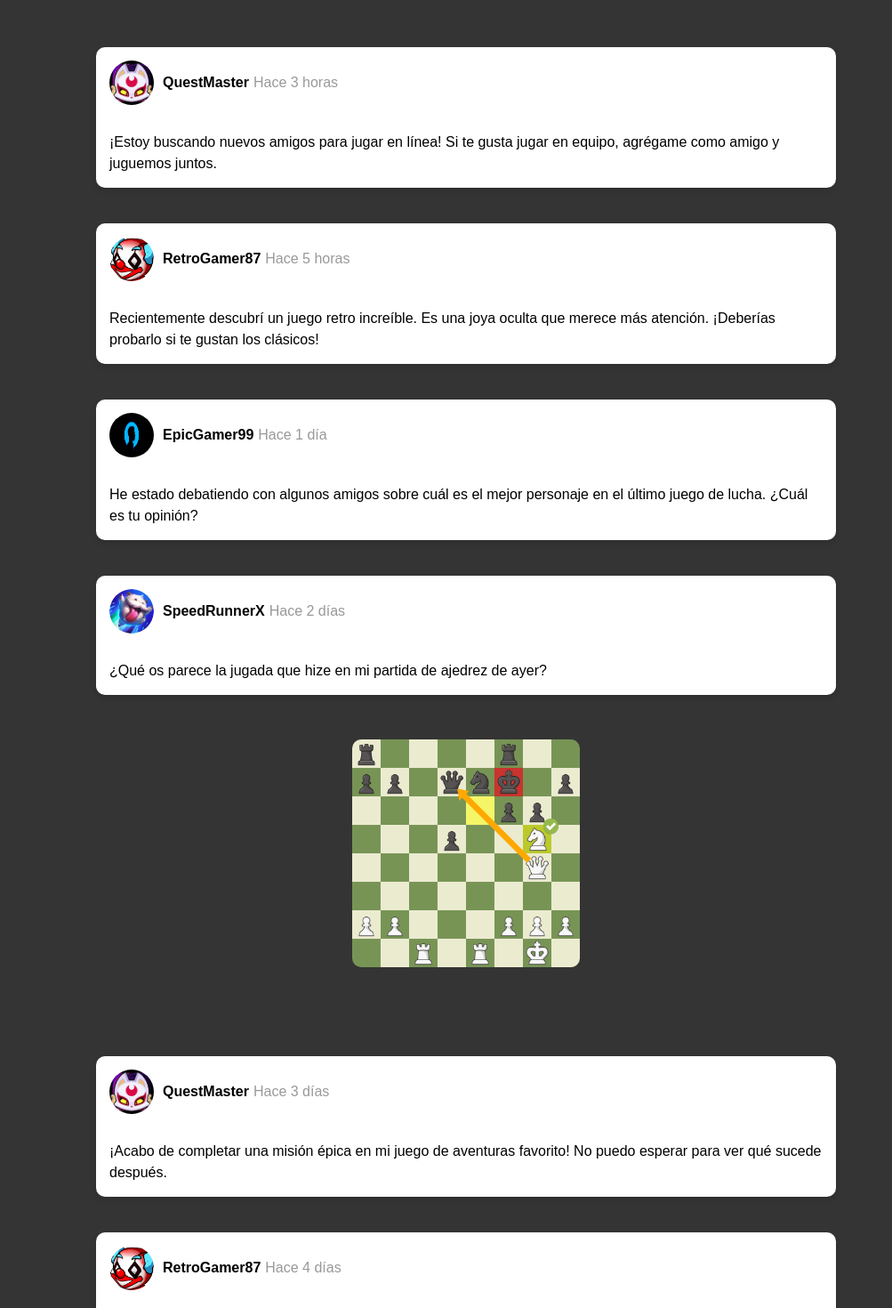
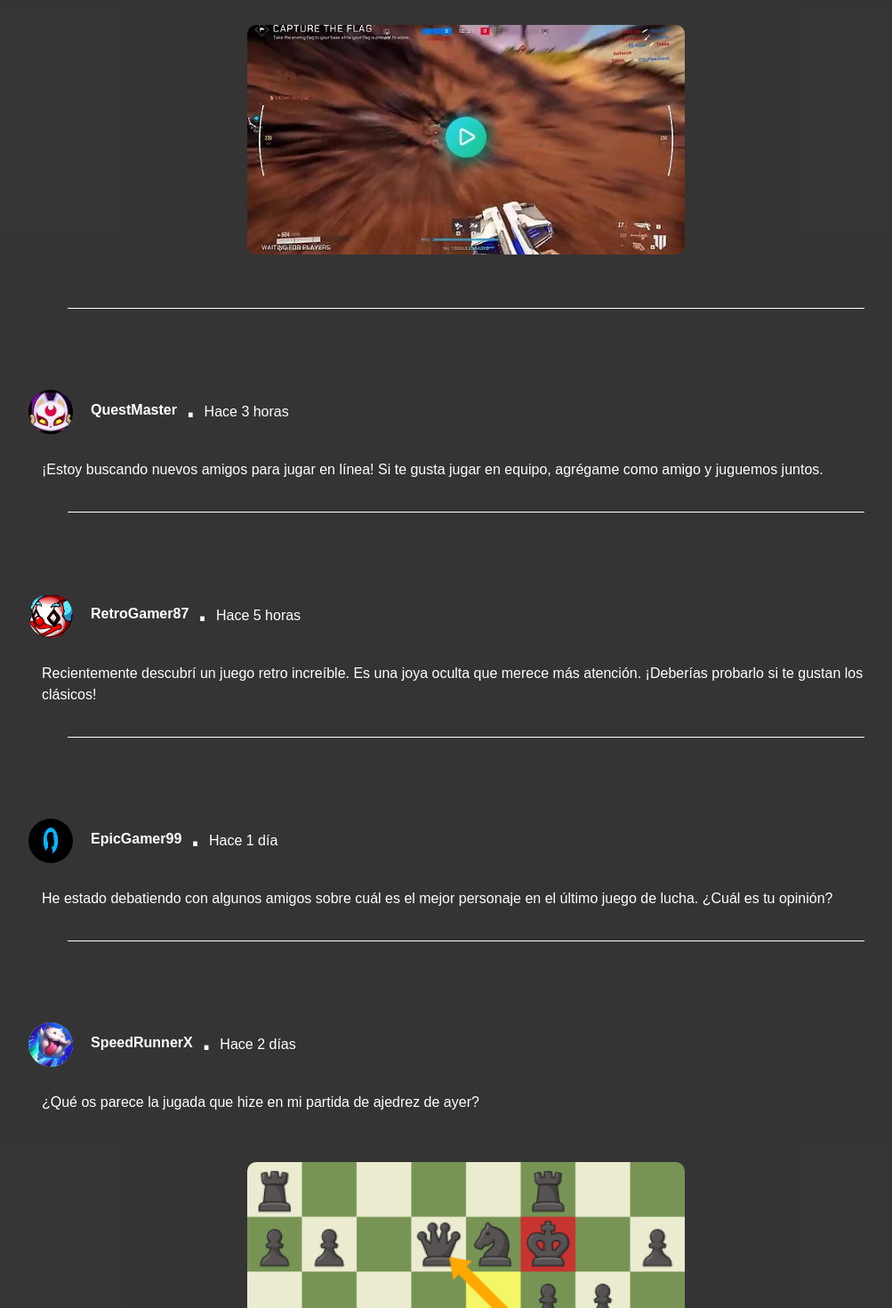
Before and after one commit to mariacornejor/PIISproject, a React (Vite) app: page /foros in a window 1280 px wide. Shown: the part 1260-2730 px from the top of the page at 89% size, without its empty margins (116-1119 px from the left). Built offline with nearby package versions, Linux system fonts and the light colour scheme.

Commit message:
ForosActu

```diff
--- a/src/pages/components/Foros.tsx
+++ b/src/pages/components/Foros.tsx
@@ -1,3 +1,4 @@
+import React, { useState } from "react";
 import Navbar from "../../ui/components/Navbar";
 import banner from "../../assets/images/banner.png";
 import Secondbar from "../../ui/components/Secondbar";
@@ -11,87 +12,83 @@ import postImage3 from "../../assets/images/bugforo.webp";
 import "../../ui/css/Foros.css";
 
 function Foros() {
+  const [posts, setPosts] = useState([
+    {
+      userAvatar: userAvatar1,
+      username: "EpicGamer99",
+      timestamp: "Hace 5 minutos",
+      message: "¡Acabo de alcanzar el nivel 50 en el último juego de rol que he estado jugando! ¿Alguien más ha llegado tan lejos?",
+      image: postImage1,
+    },
+    {
+      userAvatar: userAvatar2,
+      username: "SpeedRunnerX",
+      timestamp: "Hace 1 hora",
+      message: "He encontrado un bug en el último parche de actualización del juego de disparos. ¿Alguien más ha experimentado esto?",
+      image: postImage3,
+    },
+    {
+      userAvatar: userAvatar3,
+      username: "QuestMaster",
+      timestamp: "Hace 3 horas",
+      message: "¡Estoy buscando nuevos amigos para jugar en línea! Si te gusta jugar en equipo, agrégame como amigo y juguemos juntos.",
+    },
+    {
+      userAvatar: userAvatar4,
+      username: "RetroGamer87",
+      timestamp: "Hace 5 horas",
+      message: "Recientemente descubrí un juego retro increíble. Es una joya oculta que merece más atención. ¡Deberías probarlo si te gustan los clásicos!",
+    },
+    {
+      userAvatar: userAvatar1,
+      username: "EpicGamer99",
+      timestamp: "Hace 1 día",
+      message: "He estado debatiendo con algunos amigos sobre cuál es el mejor personaje en el último juego de lucha. ¿Cuál es tu opinión?",
+    },
+    {
+      userAvatar: userAvatar2,
+      username: "SpeedRunnerX",
+      timestamp: "Hace 2 días",
+      message: "¿Qué os parece la jugada que hize en mi partida de ajedrez de ayer?",
+      image: postImage2,
+    },
+    {
+      userAvatar: userAvatar3,
+      username: "QuestMaster",
+      timestamp: "Hace 3 días",
+      message: "¡Acabo de completar una misión épica en mi juego de aventuras favorito! No puedo esperar para ver qué sucede después.",
+    },
+    {
+      userAvatar: userAvatar4,
+      username: "RetroGamer87",
+      timestamp: "Hace 4 días",
+      message: "He estado jugando un juego indie recientemente y estoy impresionado por el arte pixelado. ¿Alguien más aprecia el arte retro en los juegos?",
+    },
+  ]);
+
   return (
     <div>
       <Navbar />
+      <div className="extra-space"></div>
       <img className="banner" src={banner} alt="Banner de la página de foros" />
       <div className="bg-background body-font relative justify-center">
         <Secondbar />
         <div className="forum-container">
-         <div className="forum">
+          {posts.map((post) => (
+            <div key={post.username} className="post">
               <div className="user-info">
-             <img className="user-avatar" src={userAvatar1} alt="Avatar del usuario" />
-             <p className="username">EpicGamer99</p>
-             <p className="timestamp">Hace 5 minutos</p>
+                <img className="user-avatar" src={post.userAvatar} alt="Avatar del usuario" />
+                <div className="username-timestamp">
+                  <p className="username">{post.username}</p>
+                  <div className="timestamp">{post.timestamp}</div>
                 </div>
-           <p className="message">¡Acabo de alcanzar el nivel 50 en el último juego de rol que he estado jugando! ¿Alguien más ha llegado tan lejos?</p>
               </div>
-         <img className="forum-image" src={postImage1} alt="Imagen del foro" />
-         <div className="spacer"></div>
-         <div className="forum">
-           <div className="user-info">
-             <img className="user-avatar" src={userAvatar2} alt="Avatar del usuario" />
-             <p className="username">SpeedRunnerX</p>
-             <p className="timestamp">Hace 1 hora</p>
+              <div className="extra-space-user"></div>
+              <div className="post-content">{post.message}</div>
+              {post.image && <img className="forum-image" src={post.image} alt="Imagen del foro" />}
+              <div className="separator-short"></div>
             </div>
-           <p className="message">He encontrado un bug en el último parche de actualización del juego de disparos. ¿Alguien más ha experimentado esto?</p>
-         </div>
-         <img className="forum-image" src={postImage3} alt="Imagen del foro" />
-         <div className="spacer"></div>
-         <div className="forum">
-           <div className="user-info">
-             <img className="user-avatar" src={userAvatar3} alt="Avatar del usuario" />
-             <p className="username">QuestMaster</p>
-             <p className="timestamp">Hace 3 horas</p>
-           </div>
-           <p className="message">¡Estoy buscando nuevos amigos para jugar en línea! Si te gusta jugar en equipo, agrégame como amigo y juguemos juntos.</p>
-         </div>
-         <div className="spacer"></div>
-         <div className="forum">
-           <div className="user-info">
-             <img className="user-avatar" src={userAvatar4} alt="Avatar del usuario" />
-             <p className="username">RetroGamer87</p>
-             <p className="timestamp">Hace 5 horas</p>
-           </div>
-           <p className="message">Recientemente descubrí un juego retro increíble. Es una joya oculta que merece más atención. ¡Deberías probarlo si te gustan los clásicos!</p>
-         </div>
-         <div className="spacer"></div>
-         <div className="forum">
-           <div className="user-info">
-             <img className="user-avatar" src={userAvatar1} alt="Avatar del usuario" />
-             <p className="username">EpicGamer99</p>
-             <p className="timestamp">Hace 1 día</p>
-           </div>
-           <p className="message">He estado debatiendo con algunos amigos sobre cuál es el mejor personaje en el último juego de lucha. ¿Cuál es tu opinión?</p>
-         </div>
-         <div className="spacer"></div>
-         <div className="forum">
-           <div className="user-info">
-             <img className="user-avatar" src={userAvatar2} alt="Avatar del usuario" />
-             <p className="username">SpeedRunnerX</p>
-             <p className="timestamp">Hace 2 días</p>
-           </div>
-           <p className="message">¿Qué os parece la jugada que hize en mi partida de ajedrez de ayer?</p>
-         </div>
-         <img className="forum-image" src={postImage2} alt="Imagen del foro" />
-         <div className="spacer"></div>
-         <div className="forum">
-           <div className="user-info">
-             <img className="user-avatar" src={userAvatar3} alt="Avatar del usuario" />
-             <p className="username">QuestMaster</p>
-             <p className="timestamp">Hace 3 días</p>
-           </div>
-           <p className="message">¡Acabo de completar una misión épica en mi juego de aventuras favorito! No puedo esperar para ver qué sucede después.</p>
-         </div>
-         <div className="spacer"></div>
-         <div className="forum">
-           <div className="user-info">
-             <img className="user-avatar" src={userAvatar4} alt="Avatar del usuario" />
-             <p className="username">RetroGamer87</p>
-             <p className="timestamp">Hace 4 días</p>
-           </div>
-           <p className="message">He estado jugando un juego indie recientemente y estoy impresionado por el arte pixelado. ¿Alguien más aprecia el arte retro en los juegos?</p>
-         </div>
+          ))}
         </div>
       </div>
     </div>
--- a/src/ui/css/Foros.css
+++ b/src/ui/css/Foros.css
@@ -1,3 +1,11 @@
+body {
+  font-family: sans-serif;
+  margin: 0;
+  padding: 0;
+  color: #fff;
+}
+
+
 
 .banner {
   width: 100%;
@@ -5,9 +13,13 @@
   object-fit: cover;
 }
 
+
+
 .bg-background {
   background-color: #f2f2f2;
 }
+
+
 
 .forum-container {
   display: flex;
@@ -16,19 +28,24 @@
   padding-top: 20px;
 }
 
-  .forum {
-    background-color: #fff;
+
+
+.post {
+  background-color: transparent;
   border-radius: 10px;
-    box-shadow: 0 4px 6px rgba(0, 0, 0, 0.1);
-    margin-bottom: 40px;
-    width: 65%;
+  box-shadow: none;
+  margin-bottom: 60px;
+  width: 80%;
+  padding: 20px;
 }
+
+
 
 .user-info {
   display: flex;
   align-items: center;
-    padding: 15px;
 }
+
 .user-avatar {
   width: 50px;
   height: 50px;
@@ -36,26 +53,68 @@
   margin-right: 10px;
 }
 
+.username-timestamp {
+  display: flex;
+  align-items: center;
+  margin-left: 10px;
+}
+
 .username {
   font-weight: bold;
-    margin-right: 5px;
+  margin-bottom: 5px;
 }
 
 .timestamp {
-    color: #999;
+  color: #fff;
+  display: flex;
+  align-items: center;
 }
 
-  .message {
-    padding: 15px;
+.timestamp::before {
+  content: "\00B7";
+  margin-right: 7px;
+  margin-left: 7px;
+  font-size: 50px;
 }
 
+
+
+.post-content {
+  padding: 15px;
+  font-size: 16px;
+  line-height: 1.5;
+  color: #fff;
+}
+
+
+
 .forum-image {
-    width: 20%;
+  width: 50%;
   max-height: 500px;
-    object-fit: cover;
+  object-fit: contain;
   border-radius: 10px;
-    margin-top: 10px;
-    margin-bottom: 100px;
-    object-position: center;
+  margin-top: 40px;
+  margin-bottom: 40px;
   display: block;
+  margin-left: auto;
+  margin-right: auto;
 }
+
+
+
+.separator-short {
+  height: 1px;
+  width: 70%;
+  background-color: #fff;
+  margin-top: 20px;
+  margin-bottom: 45px;
+  position: absolute;
+  left: 50%;
+  transform: translateX(-50%);
+}
+
+
+
+.extra-space {
+  height: 50px;
+}
```
Lines whose indentation alone changed are shown as unchanged.
